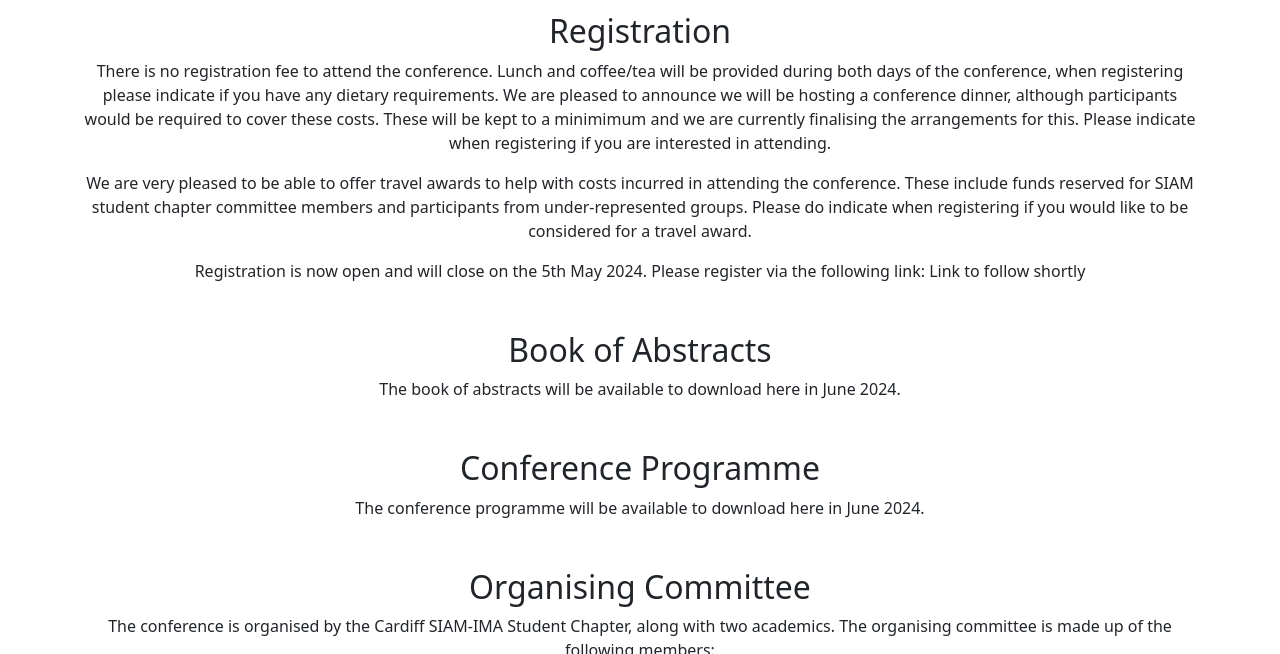
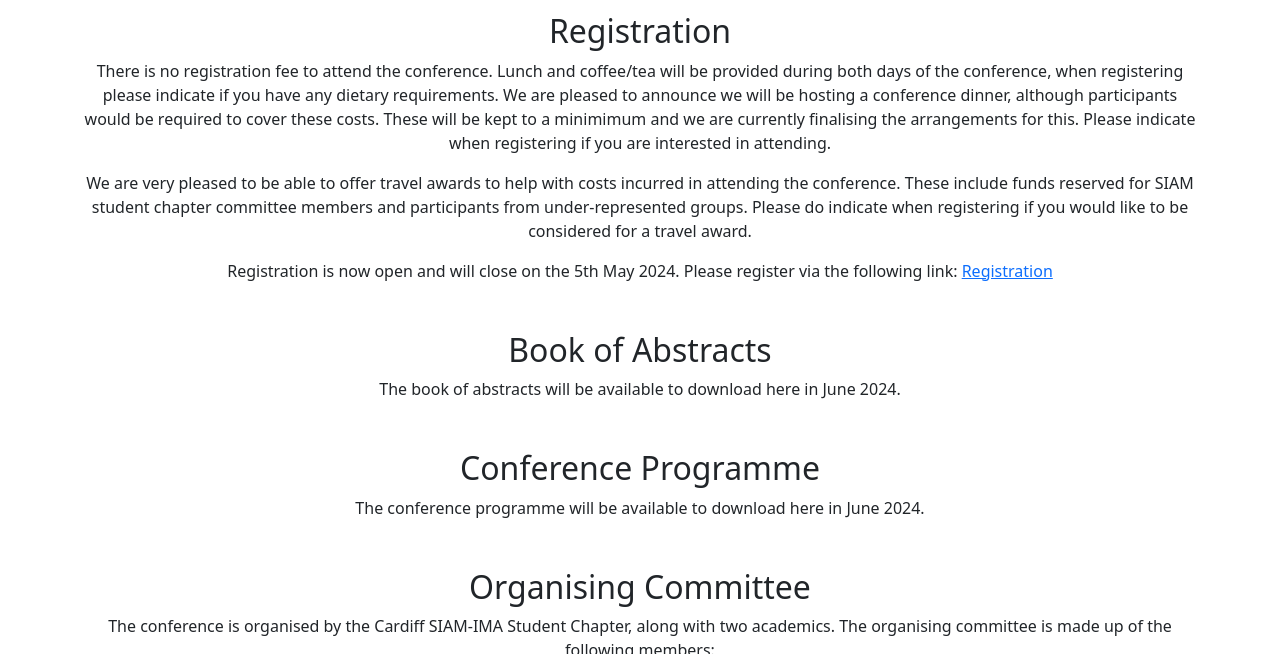
Before and after one commit to SIAM-IMA-Cardiff/siam-ima-cardiff.github.io, a Jekyll site: the page built from siam-ukie_national_student_chapter_conference_2024.html, in a window 1280 px wide and 900 px high, scrolled down 2492 px, cut to the strip 0-654 px from the top of the window. Built offline with Jekyll 4.4.1, drawn with Linux system fonts in a browser that asks for light colours.

Commit message:
Adding Registration Link

```diff
--- a/siam-ukie_national_student_chapter_conference_2024.html
+++ b/siam-ukie_national_student_chapter_conference_2024.html
@@ -86,7 +86,7 @@ permalink: /conference/
 	<!-- Comments are written like this -->
 	<p> We are very pleased to be able to offer travel awards to help with costs incurred in attending the conference. These include funds reserved for SIAM student chapter committee members and participants from under-represented groups. Please do indicate when registering if you would like to be considered for a travel award.</p>
 
-	<p>Registration is now open and will close on the 5th May 2024. Please register via the following link: Link to follow shortly <!-- <a href="https://forms.office.com/e/s5RfvCrLYg"> Registration</a> -->
+	<p>Registration is now open and will close on the 5th May 2024. Please register via the following link: <a href="https://forms.office.com/e/s5RfvCrLYg"> Registration</a>
 	</p>
 	<h2 class="mt-5"> Book of Abstracts</h2>
 	<p> The book of abstracts will be available to download here in June 2024.</p>
```
